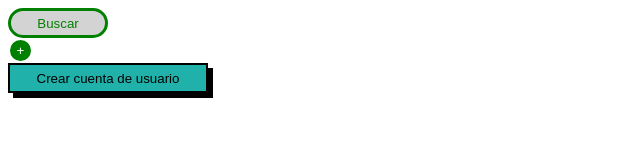
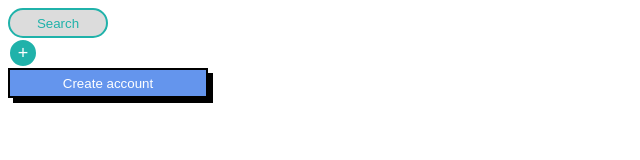
Before and after one commit to jessica-armoa/202306_css, a plain HTML site: page 2. CSS/Button/index.html in a window 1280 px wide. Shown: the whole page, without its empty margins (0-640 px from the left). Drawn offline with Linux system fonts and the light colour scheme.

Commit message:
Ejercicio practica: botones

```diff
--- a/2. CSS/Button/css/style.css
+++ b/2. CSS/Button/css/style.css
@@ -3,26 +3,28 @@ button{
 }
 
 #buscar{
-  background-color:lightgray;
-  border: 3px solid green;
+  background-color:gainsboro;
+  border: 2px solid lightseagreen;
   border-radius: 25px;
-  color: green;
+  color: lightseagreen;
   height: 30px;
   width: 100px;
 }
 
 #mas{
-  background-color: green;
+  background-color: lightseagreen;
   border: 2px solid white;
   border-radius: 50%;
   color: white;
-  height: 25px;
-  width: 25px;
+  height: 30px;
+  width: 30px;
+  font-size: large;
 }
 
 #crear-usuario{
-  background-color: lightseagreen;
+  background-color:cornflowerblue;
   border: 2px solid black;
+  color: white;
   height: 30px;
   width: 200px;
   box-shadow: 5px 5px black;
--- a/2. CSS/Button/index.html
+++ b/2. CSS/Button/index.html
@@ -4,11 +4,11 @@
   <meta charset="UTF-8">
   <meta name="viewport" content="width=device-width, initial-scale=1.0">
   <title>Practica button</title>
-  <link rel="stylesheet" href="/css/style.css">
+  <link rel="stylesheet" href="./css/style.css">
 </head>
 <body>
-  <button id="buscar">Buscar</button>
+  <button id="buscar">Search</button>
   <button id="mas">+</button>
-  <button id="crear-usuario">Crear cuenta de usuario</button>
+  <button id="crear-usuario">Create account</button>
 </body>
 </html>
```
